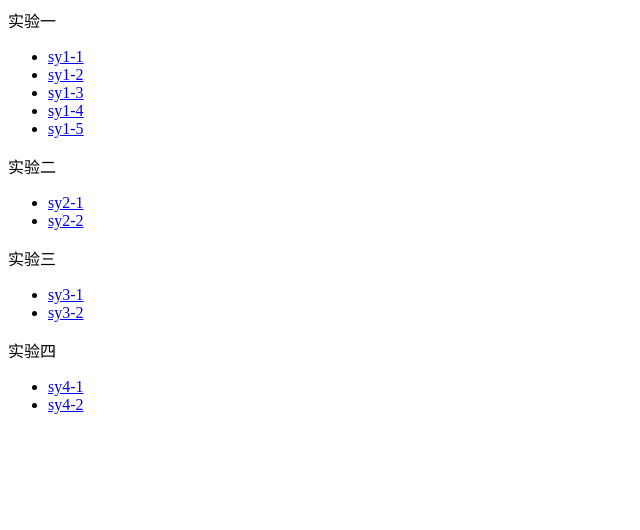
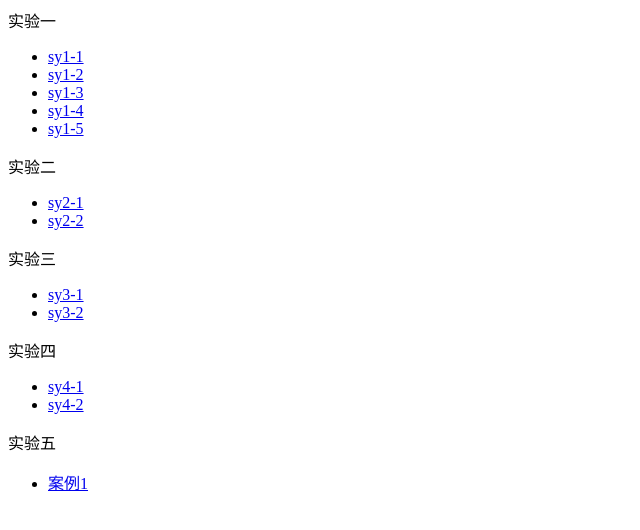
Before and after one commit to lavender-1104/lavender-1104.github.io, a plain HTML site: page index.html in a window 1280 px wide. Shown: the whole page, without its empty margins (0-640 px from the left). Drawn offline with Linux system fonts and the light colour scheme.

Commit message:
Update index.html

```diff
--- a/index.html
+++ b/index.html
@@ -21,3 +21,8 @@
 <li> <a href="sy4-1.html">sy4-1</a></li>
 <li> <a href="sy4-2.html">sy4-2</a></li>
 </ul>
+</ul>
+<p>实验五</p>
+<ul>
+<li> <a href="案例1.psd">案例1</a></li>
+</ul>
```
